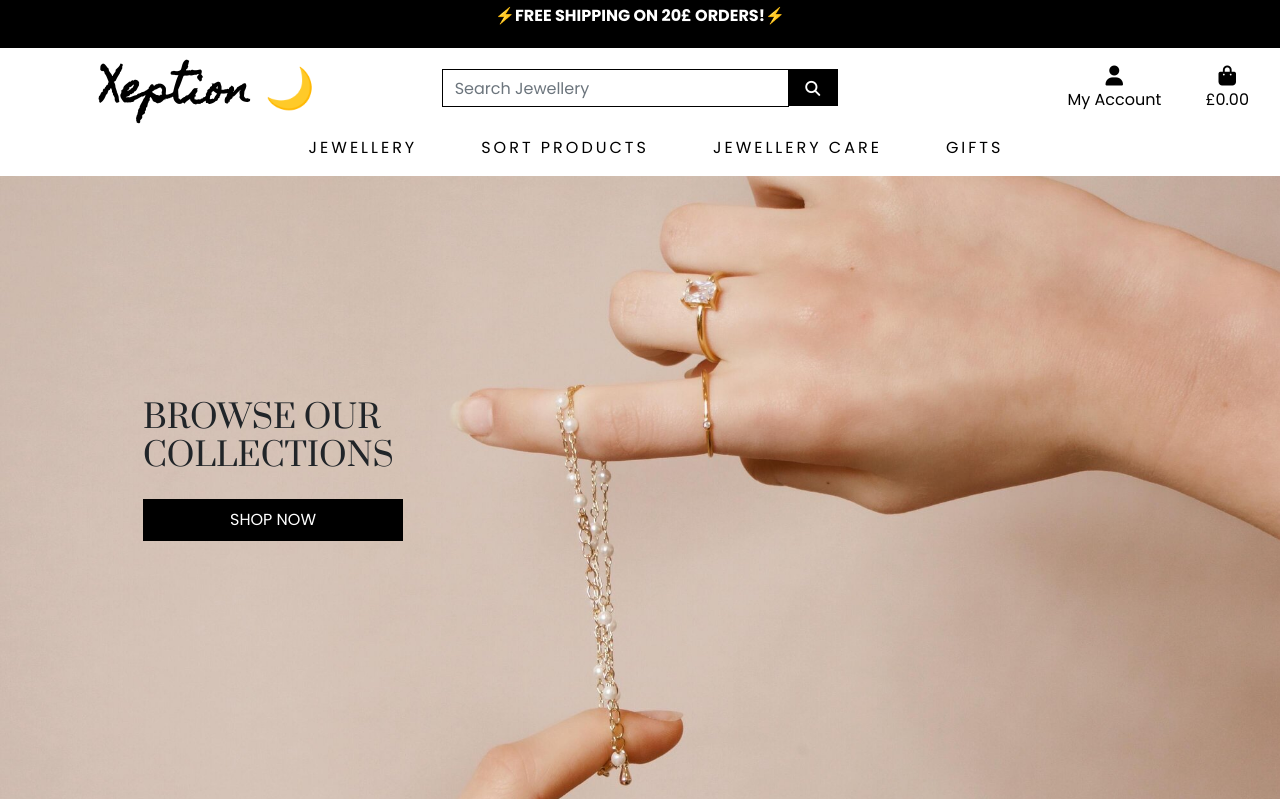
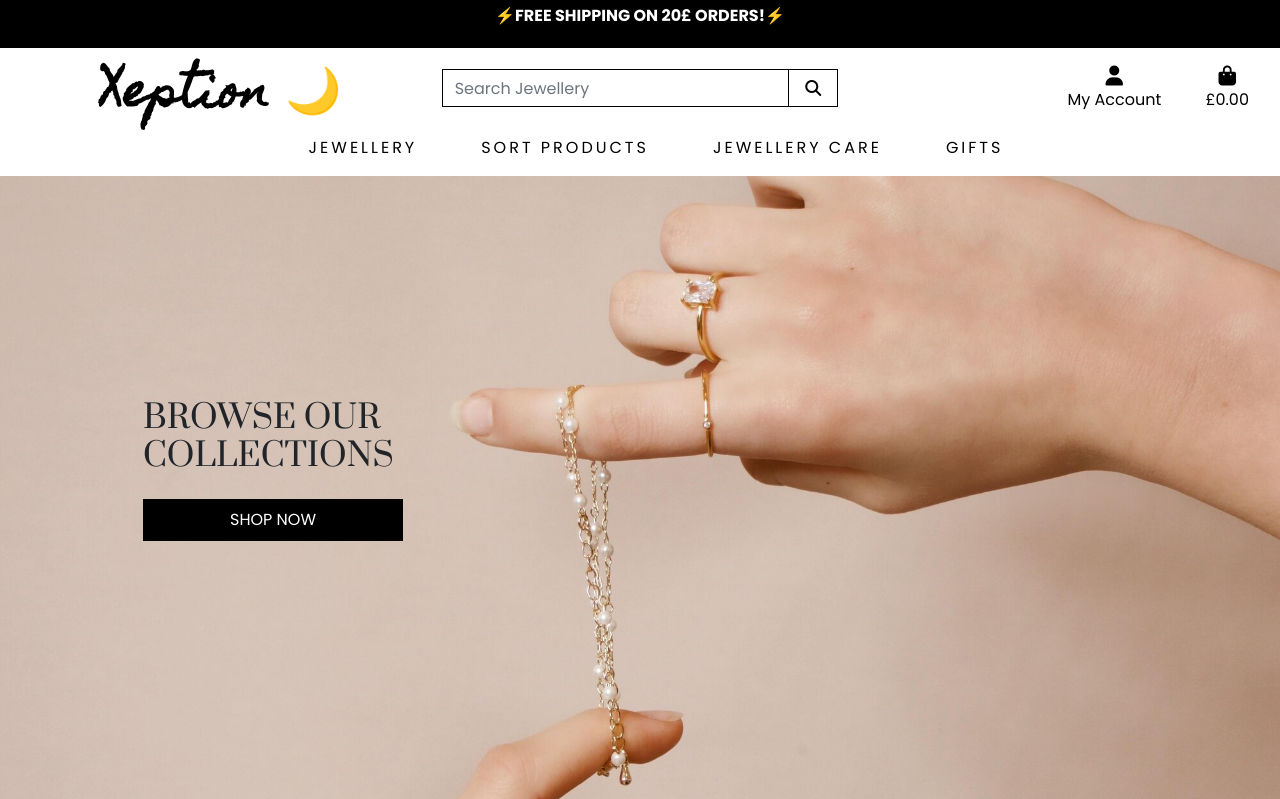
Before and after one commit to mion93/xeption-ms4, a Django app: page / in a window 1280 px wide. Shown: the top 799 px of the page. Run offline with Django 3.2, Linux system fonts and the light colour scheme; some libraries are stand-ins or nearby versions.

Commit message:
deployment part 1

```diff
--- a/home/templates/home/index.html
+++ b/home/templates/home/index.html
@@ -58,7 +58,7 @@ background-size: cover;
                 <div class="card-body">
                     <h1 class="card-title" style="color: white; font-family: 'prata', serif; letter-spacing: 2px;"><a href="{% url 'products' %}?category=earrings" target="_blank" style="text-decoration: none; color: white;">Earrings</a></h1>
 
-                    <a href="{% url 'products' %}?category=earrings" class="btn btn-sm text-light show-product" style="background-color: black">SHOW</a>
+
 
                 </div>
             </div>
@@ -68,7 +68,6 @@ background-size: cover;
                 <div class="card-body">
                     <h1 class="card-title" style="color: white; font-family: 'prata', serif; letter-spacing: 2px;"><a href="{% url 'products' %}?category=necklaces" target="_blank" style="text-decoration: none; color: white;">Necklaces</a></h1>
 
-                    <a href="{% url 'products' %}?category=necklaces" class="btn btn-sm text-light show-product" style="background-color: black">SHOW</a>
                 </div>
             </div>
         </div>
@@ -77,7 +76,6 @@ background-size: cover;
                 <div class="card-body">
                     <h1 class="card-title" style="color: white; font-family: 'prata', serif; letter-spacing: 2px;"><a href="{% url 'products' %}?category=rings" target="_blank" style="text-decoration: none; color: white;">Rings</a></h1>
 
-                    <a href="{% url 'products' %}?category=rings" class="btn btn-sm text-light show-product" style="background-color: black">SHOW</a>
                 </div>
             </div>
         </div>
@@ -87,7 +85,6 @@ background-size: cover;
                     <h1 class="card-title" style="color: white; font-family: 'prata', serif; letter-spacing: 2px;"><a href="{% url 'products' %}?category=anklets" target="_blank" style="text-decoration: none; color: white;">Anklets</a></h1>
 
 
-                    <a href="{% url 'products' %}?category=anklets" class="btn btn-sm text-light show-product" style="background-color: black">SHOW</a>
                 </div>
             </div>
         </div>
@@ -97,7 +94,7 @@ background-size: cover;
                 <div class="card-body">
                    <h1 class="card-title" style="color: white;  font-family: 'prata', serif; letter-spacing: 2px;"><a href="{% url 'products' %}?category=hairpins" target="_blank" style="text-decoration: none; color: white;">Hair Clips</a></h1>
 
-                    <a href="{% url 'products' %}?category=hairpins" class="btn btn-sm text-light show-product" style="background-color: black">SHOW</a>
+
                 </div>
             </div>
         </div>
@@ -106,7 +103,6 @@ background-size: cover;
                 <div class="card-body">
                   <h1 class="card-title" style="color: white;  font-family: 'prata', serif; letter-spacing: 2px;"><a href="{% url 'products' %}?category=egift" target="_blank" style="text-decoration: none; color: white;">E-gifts</a></h1>
 
-                    <a href="{% url 'products' %}?category=egift" class="btn btn-sm text-light show-product" style="background-color: black">SHOW</a>
                 </div>
             </div>
         </div>
--- a/requirements.txt
+++ b/requirements.txt
@@ -1,10 +1,12 @@
 asgiref==3.3.1
+dj-database-url==0.5.0
 Django==3.1.5
 django-allauth==0.44.0
 django-countries==7.0
 django-crispy-forms==1.11.0
 oauthlib==3.1.0
 Pillow==8.1.0
+psycopg2-binary==2.8.6
 PyJWT==2.0.1
 python3-openid==3.2.0
 pytz==2020.5
--- a/templates/base.html
+++ b/templates/base.html
@@ -55,7 +55,7 @@
     <div class="col-12 col-lg-4 my-auto py-1 py-lg-0">
         <a href="{% url 'home' %}" class="nav-link main-logo-link">
             <h2 class="logo-font text-black my-0"
-                style="text-decoration: none; color: black; font-size: 40px; padding-left: 70px;"><strong
+                style="text-decoration: none; color: black; font-size: 45px; padding-left: 70px;"><strong
                     style="font-family: 'Homemade Apple', cursive;">Xeption &#127769;</strong> </h2>
         </a>
     </div>
@@ -67,7 +67,7 @@
                 <input class="form-control border border-black rounded-0" type="text" name="q"
                     placeholder="Search Jewellery">
                 <div class="input-group-append">
-                    <button class="form-control btn btn-black border border-black rounded-0" type="submit" id="search-button">
+                    <button class="form-control btn text-black border border-black rounded-0" type="submit" id="search-button">
                         <span class="icon">
                             <i class="fas fa-search"></i>
                         </span>
@@ -147,11 +147,11 @@
         <div class="container">
             <div class="row">
                 <div class="col-lg-2  col-md-2 col-sm-4 col-xs-6">
-                    <h3> INFO </h3>
+                    <h3> CONTACT </h3>
                     <ul>
-                        <li> <a> CONTACT US </a> </li>
 
-                        <li> <a> xeptionlondon@gmail.com </a> </li>
+
+                        <li> <a><small>xeptionlondon@gmail.com </small>  </a> </li>
 
 
                     </ul>
--- a/templates/includes/mobile-top-header.html
+++ b/templates/includes/mobile-top-header.html
@@ -16,7 +16,7 @@
             <div class="input-group w-100">
                 <input class="form-control border border-black rounded-0" type="text" name="q" placeholder="Search our site">
                 <div class="input-group-append">
-                    <button class="form-control form-control btn btn-black border border-black rounded-0" type="submit">
+                    <button class="form-control form-control btn text-black border border-black rounded-0" type="submit" id="nav-icons:hover">
                         <span class="icon">
                             <i class="fas fa-search my-0"></i>
                         </span>
--- a/xeption/settings.py
+++ b/xeption/settings.py
@@ -11,6 +11,7 @@ https://docs.djangoproject.com/en/3.1/ref/settings/
 """
 
 import os
+import dj_database_url
 # Build paths inside the project like this: BASE_DIR / 'subdir'.
 BASE_DIR = os.path.dirname(os.path.dirname(os.path.abspath(__file__)))
 
@@ -127,6 +128,7 @@ DATABASES = {
 }
 
 
+
 # Password validation
 # https://docs.djangoproject.com/en/3.1/ref/settings/#auth-password-validators
 
```
Also changed, not shown: db.sqlite3.
